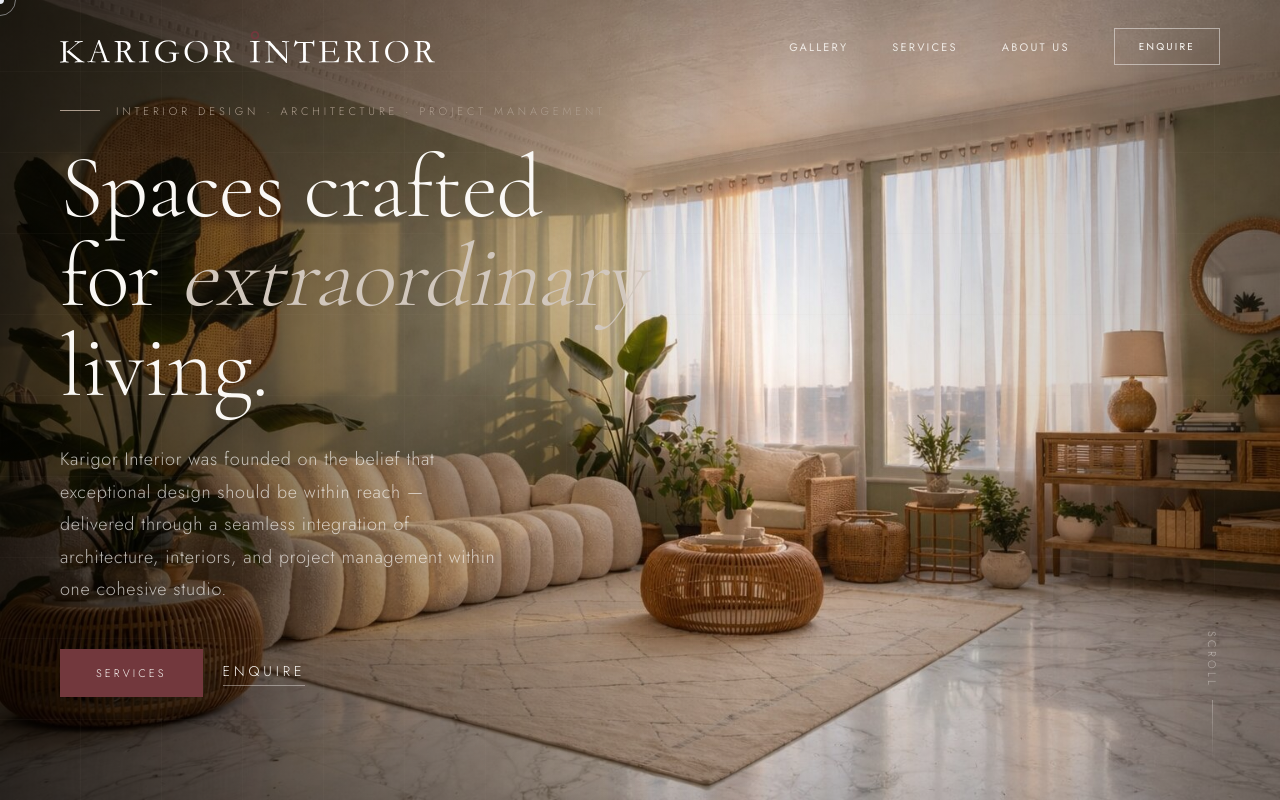
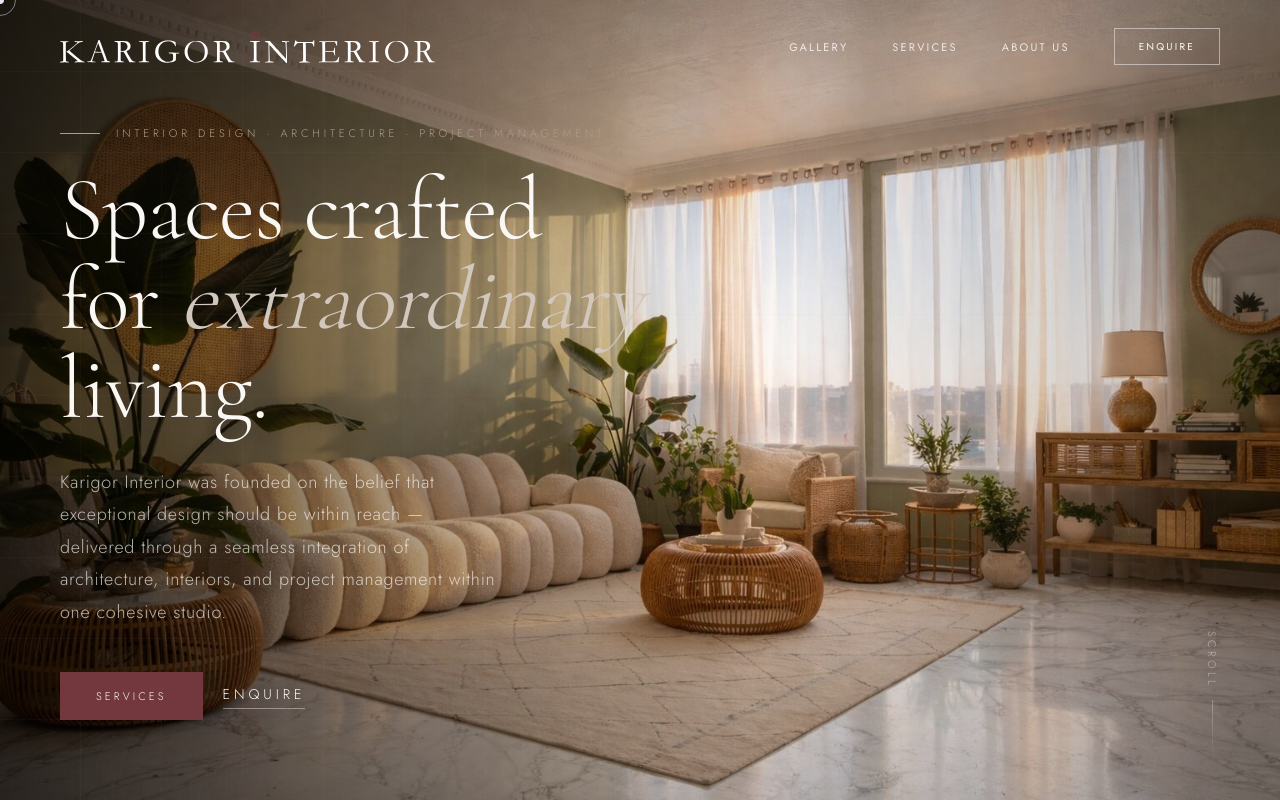
Before and after one commit to Abhijay0306/karigor-v1, a Next.js app: page / in a window 1280 px wide. Shown: the top 800 px of the page. Built offline with nearby package versions, Linux system fonts and the light colour scheme.

Commit message:
Revert hero text to bottom-aligned position

```diff
--- a/src/app/globals.css
+++ b/src/app/globals.css
@@ -126,7 +126,7 @@
     overflow: hidden;
     display: flex;
     flex-direction: column;
-    justify-content: center;
+    justify-content: flex-end;
     box-sizing: border-box;
     padding: 0; /* cancel section's generic padding — hero-content owns its own spacing */
   }
@@ -187,7 +187,7 @@
 
   .hero-content {
     position: relative; z-index: 2;
-    padding: 80px 60px; /* symmetric vertical; sides match section padding */
+    padding: 100px 60px 80px; /* top: header clearance; sides: match section padding */
     max-width: 820px;
     width: 100%;
     box-sizing: border-box;
@@ -1140,7 +1140,7 @@
 
     section { padding: 60px 24px !important; }
     .hero { padding: 0 !important; }
-    .hero-content { padding: 60px 24px; } /* sides match tablet section padding */
+    .hero-content { padding: 80px 24px 60px; } /* sides match tablet section padding */
     .hero h1 { font-size: clamp(42px, 11vw, 60px); margin-bottom: 24px; }
 
     .intro { grid-template-columns: 1fr; gap: 40px; padding: 60px 24px !important; }
@@ -1179,7 +1179,7 @@
     header.scrolled { padding: 12px 20px; }
 
     section { padding: 48px 20px !important; }
-    .hero { padding: 0 !important; min-height: 100svh; justify-content: flex-end; }
+    .hero { padding: 0 !important; min-height: 100svh; }
     .hero::after {
       content: '';
       position: absolute;
```
